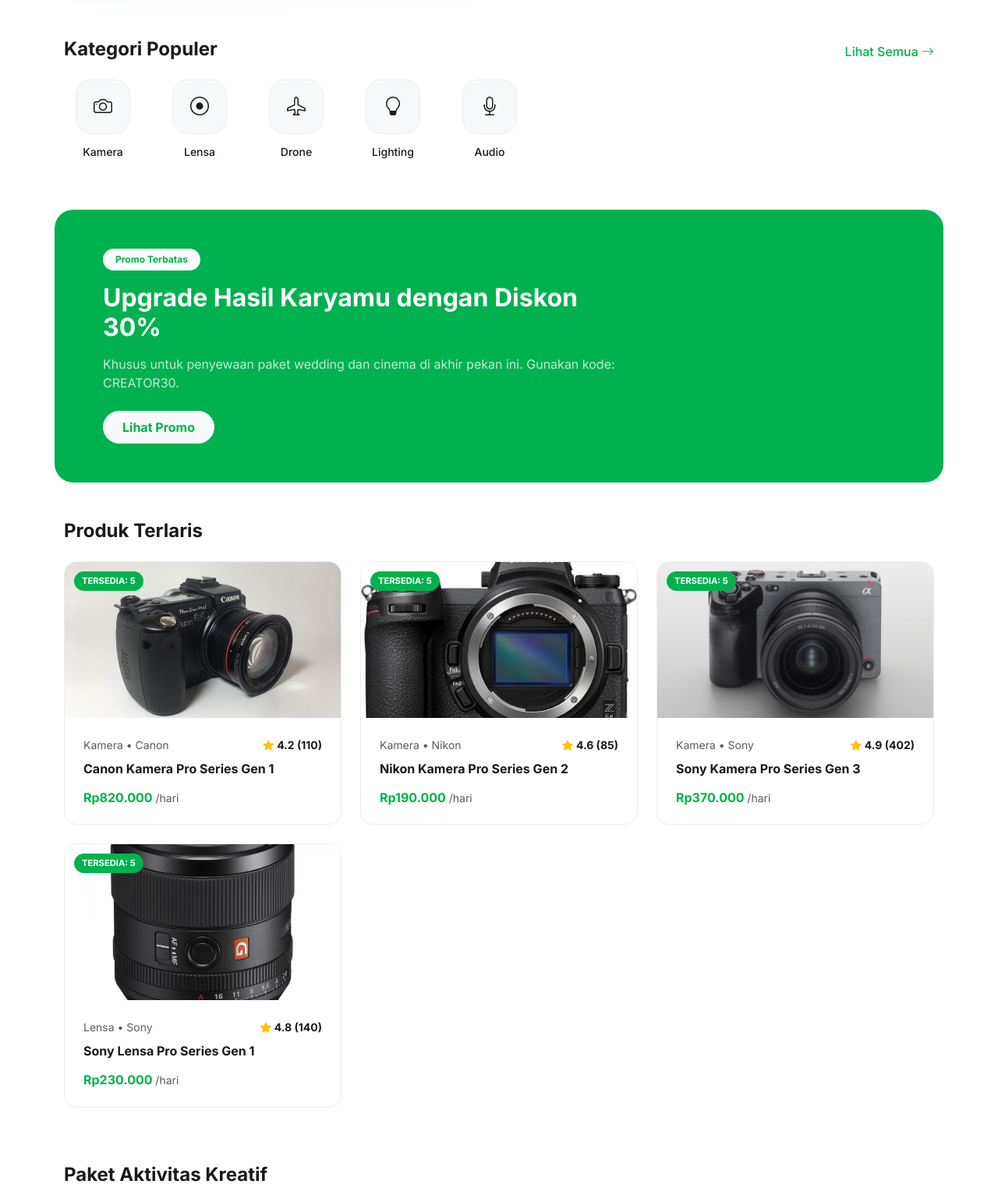
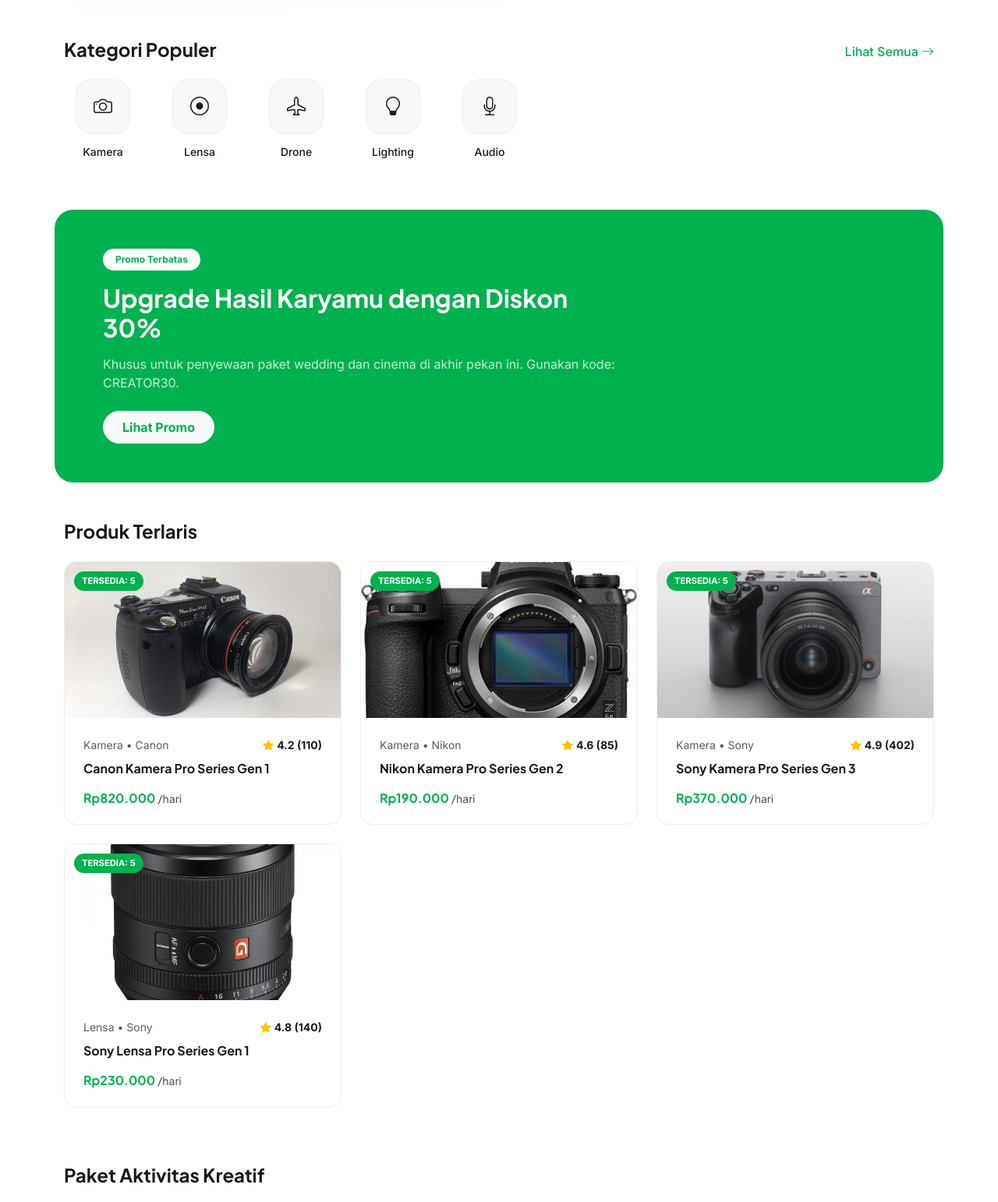
Before and after one commit to finooooooooo/flarecam, a PHP site: page / in a window 1280 px wide. Shown: the part 669-2211 px from the top of the page at 78% size. Run offline with PHP 8.4, Linux system fonts and the light colour scheme.

Commit message:
Update style.css with Plus Jakarta Sans font for headings

```diff
--- a/style.css
+++ b/style.css
@@ -1,4 +1,4 @@
-@import url('https://fonts.googleapis.com/css2?family=Inter:wght@300;400;500;600;700;800&display=swap');
+@import url('https://fonts.googleapis.com/css2?family=Inter:wght@300;400;500;600;700;800&family=Plus+Jakarta+Sans:wght@500;600;700;800&display=swap');
 
 :root {
     --primary-green: #00b14f;
@@ -7,10 +7,14 @@
 }
 
 body {
-    font-family: 'Inter', sans-serif;
+    font-family: 'Inter', sans-serif; /* Teks deskripsi tetap menggunakan Inter */
     background-color: #ffffff;
     color: #1a1a1a;
     -webkit-font-smoothing: antialiased;
+}
+
+h1, h2, h3, h4, h5, h6, .navbar-brand {
+    font-family: 'Plus Jakarta Sans', sans-serif !important;
 }
 
 .text-success { color: var(--primary-green) !important; }
@@ -78,7 +82,7 @@ body {
 .custom-tabs .nav-link.active {
     color: #000;
     background: transparent;
-    border-bottom: 2px solid #d9a05b; /* Warna garis emas/orange seperti referensi */
+    border-bottom: 2px solid #d9a05b;
 }
 
 /* Tabel Spesifikasi */
```
